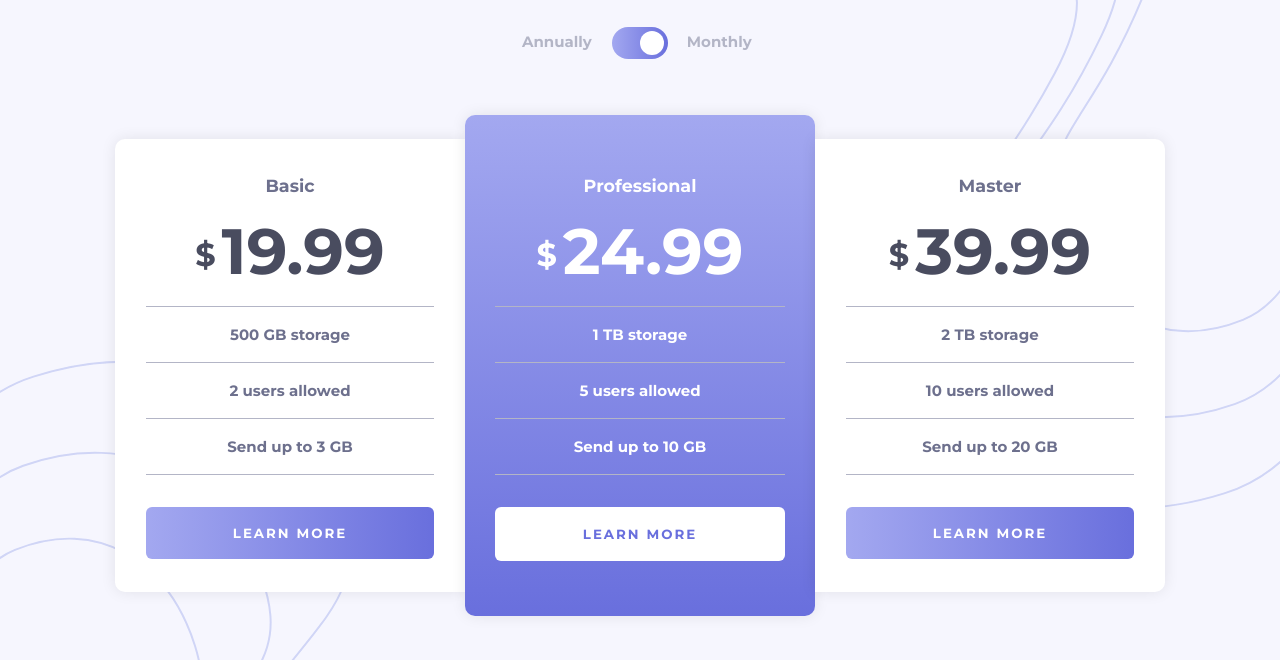
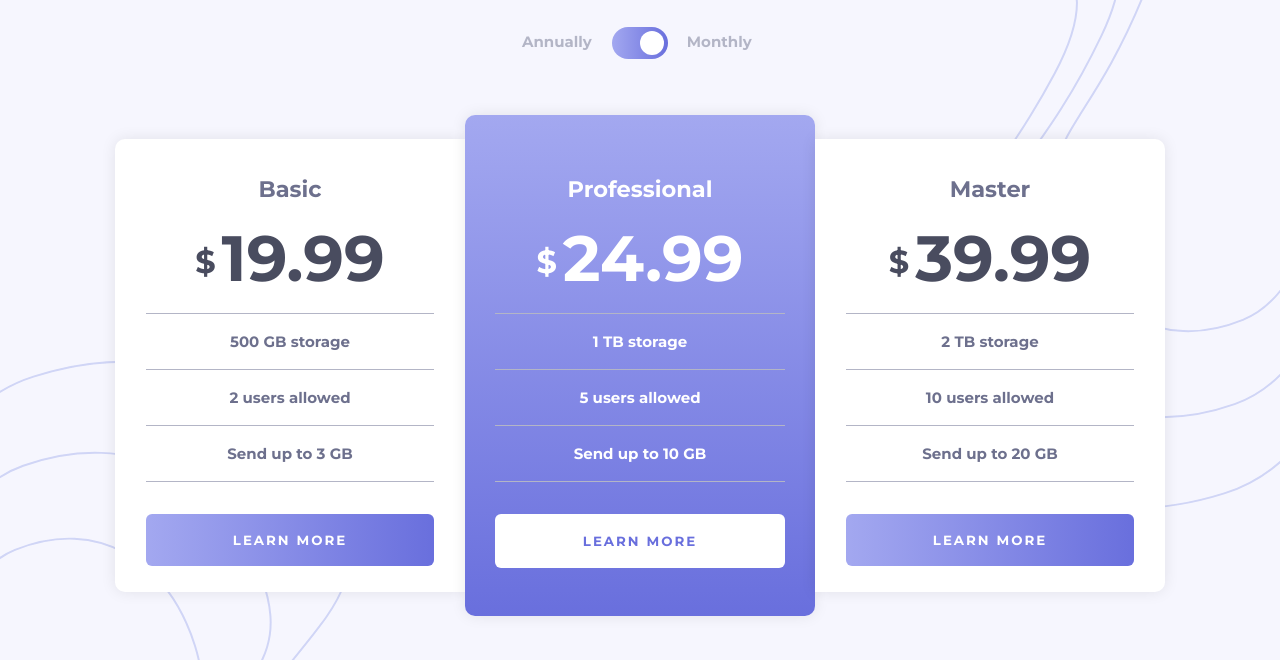
Before and after one commit to Fansters/pricing-component-with-toggle-master, a plain HTML site: page index.html in a window 1280 px wide. Shown: the part 140-800 px from the top of the page. Drawn offline with Linux system fonts and the light colour scheme.

Commit message:
fixed minor html issues

```diff
--- a/index.html
+++ b/index.html
@@ -14,11 +14,11 @@
 		<main>
 			<section class="pricing-component">
 				<h1>Our Pricing</h1>
-				<input type="checkbox" id="switch" class="checkbox" checked=" true" />
+				<input type="checkbox" id="switch" class="checkbox" checked= />
 				<label for="switch" class="toggle"><span class="slider"></span></label>
 				<div class="pricing-cont">
 					<div class="card card1">
-						<h3 class="card-heading">Basic</h3>
+						<h2 class="card-heading">Basic</h2>
 						<p class="card-price priceBasic" data-price-month-basic="19.99" data-price-year-basic="199.99"></p>
 						<p class="card-text">500 GB storage</p>
 						<p class="card-text">2 users allowed</p>
@@ -26,7 +26,7 @@
 						<button class="learn-more">Learn more</button>
 					</div>
 					<div class="card card2">
-						<h3 class="card-heading">Professional</h3>
+						<h2 class="card-heading">Professional</h2>
 						<p class="card-price pricePro" data-price-month-pro="24.99" data-price-year-pro="249.99"></p>
 						<p class="card-text">1 TB storage</p>
 						<p class="card-text">5 users allowed</p>
@@ -34,7 +34,7 @@
 						<button class="learn-more">Learn more</button>
 					</div>
 					<div class="card card3">
-						<h3 class="card-heading">Master</h3>
+						<h2 class="card-heading">Master</h2>
 						<p class="card-price priceMaster" data-price-month-master="39.99" data-price-year-master="399.99"></p>
 						<p class="card-text">2 TB storage</p>
 						<p class="card-text">10 users allowed</p>
@@ -44,10 +44,11 @@
 				</div>
 			</section>
 		</main>
-
-		<div class="attribution">
-			Coded by <br />
-			<a href="https://www.frontendmentor.io/profile/Fansters">Fansters</a>
-		</div>
+		<footer>
+			<div class="attribution">
+				Coded by <br />
+				<a href="https://www.frontendmentor.io/profile/Fansters">Fansters</a>
+			</div>
+		</footer>
 	</body>
 </html>
--- a/style.css
+++ b/style.css
@@ -131,7 +131,7 @@ input:focus + .toggle{
 	padding-right: 0.375rem;
 }
 
-h3 {
+h2 {
 	color: var(--grayishBlue);
 	margin: 0 0 2rem 0;
 }
@@ -203,7 +203,7 @@ input[type="checkbox"] ~ .pricing-cont .priceMaster::after {
 .card2 {
 	background: linear-gradient(rgb(163, 168, 240), rgb(105, 111, 221));
 }
-.card2 h3,
+.card2 h2,
 .card2 p {
 	color: #fff;
 }
@@ -252,7 +252,7 @@ a:hover {
 		width: 15rem;
 		min-height: 16rem;
 	}
-	h3 {
+	h2 {
 		margin: 0 0 1.5rem 0;
 	}
 	.card-price,
@@ -310,7 +310,7 @@ a:hover {
 	.card3 {
 		border-radius: 0 10px 10px 0;
 	}
-	h3 {
+	h2 {
 		margin: 0 0 2rem 0;
 	}
 	.card-price,
@@ -394,7 +394,7 @@ a:hover {
 		min-height: 31.3125rem;
 		padding: 3.75rem 1.875rem 1.9375rem;
 	}
-	h3 {
+	h2 {
 		margin: 0 0 1rem 0;
 	}
 	.card-price,
```
